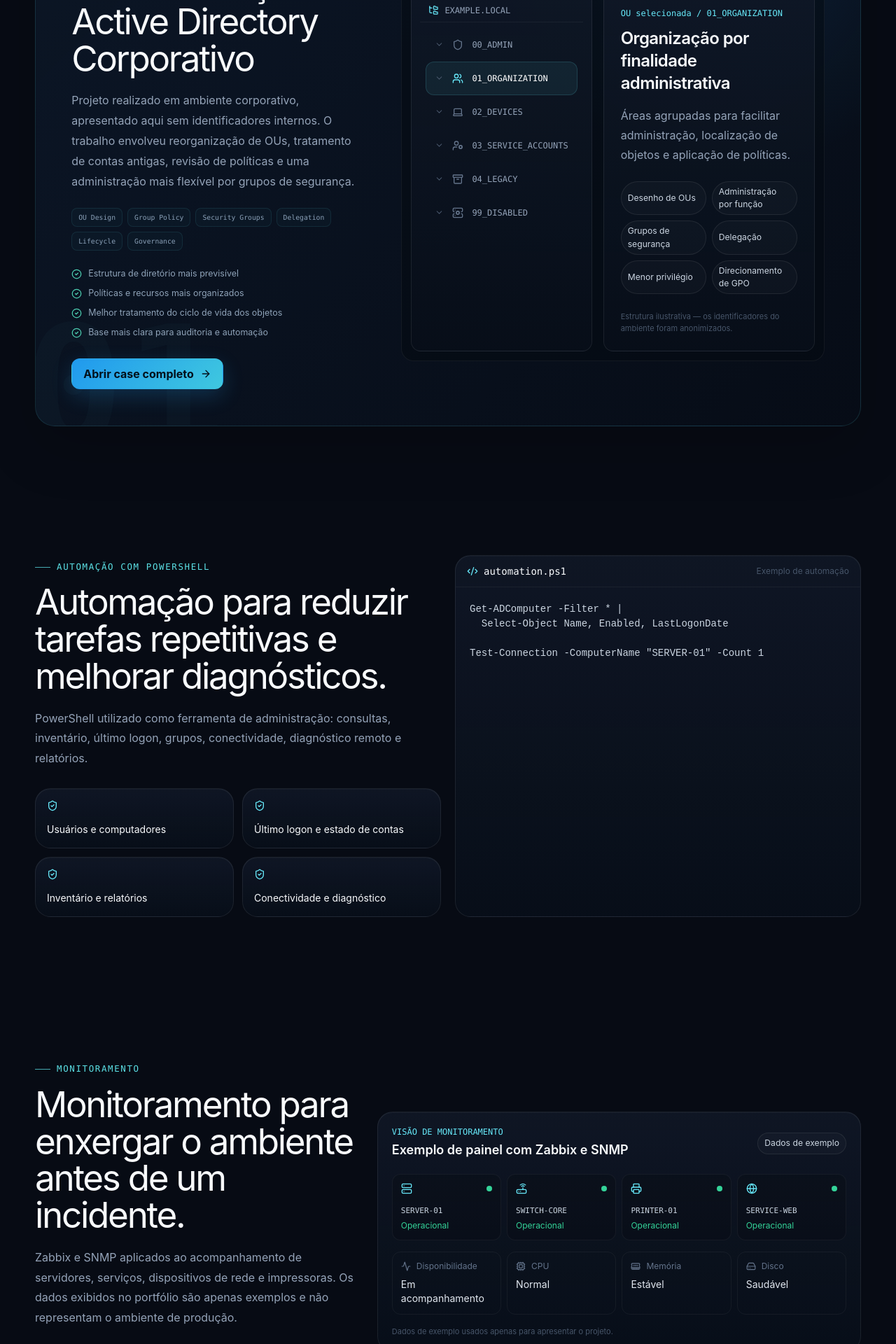
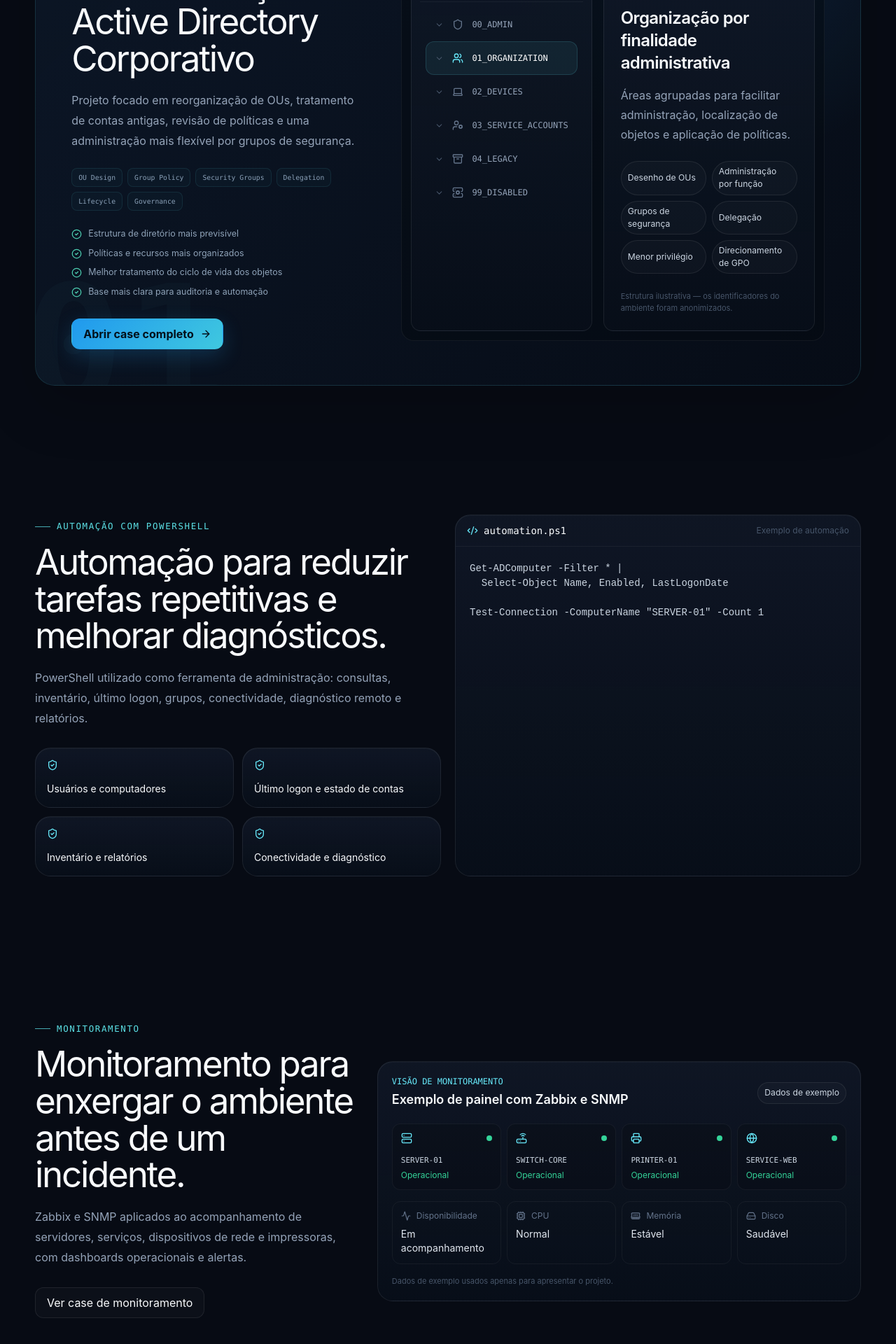
Before and after one commit to glnovais/gustavo-lima-novais-portfolio, a React (Vite) app in the folder gustavo-lima-novais-portfolio-humanizado/: page / in a window 1280 px wide. Shown: the part 1900-3820 px from the top of the page at 70% size. Built offline with nearby package versions, Linux system fonts and the light colour scheme.

Commit message:
chore: remove anonymization notices from featured cases

```diff
--- a/gustavo-lima-novais-portfolio-humanizado/src/components/sections/CaseSpotlight.tsx
+++ b/gustavo-lima-novais-portfolio-humanizado/src/components/sections/CaseSpotlight.tsx
@@ -10,7 +10,7 @@ const code = `Get-ADComputer -Filter * |
 Test-Connection -ComputerName "SERVER-01" -Count 1`;
 
 export default function CaseSpotlight() {
-  const { t } = useI18n();
+  const { locale, t } = useI18n();
 
   const automationItems = [
     t('case.automation.item1'),
@@ -26,6 +26,18 @@ export default function CaseSpotlight() {
     t('case.ad.outcome4'),
   ];
 
+  const adCopy = locale === 'en-US'
+    ? 'Project focused on OU reorganization, legacy account treatment, policy review and more flexible administration through security groups.'
+    : locale === 'es-ES'
+      ? 'Proyecto enfocado en reorganización de OUs, tratamiento de cuentas antiguas, revisión de políticas y una administración más flexible mediante grupos de seguridad.'
+      : 'Projeto focado em reorganização de OUs, tratamento de contas antigas, revisão de políticas e uma administração mais flexível por grupos de segurança.';
+
+  const monitorCopy = locale === 'en-US'
+    ? 'Zabbix and SNMP applied to monitoring servers, services, network devices and printers, with operational dashboards and alerts.'
+    : locale === 'es-ES'
+      ? 'Zabbix y SNMP aplicados al monitoreo de servidores, servicios, dispositivos de red e impresoras, con dashboards operativos y alertas.'
+      : 'Zabbix e SNMP aplicados ao acompanhamento de servidores, serviços, dispositivos de rede e impressoras, com dashboards operacionais e alertas.';
+
   return <>
     <section id="projetos" className="section featured-case-section">
       <div className="container-shell">
@@ -34,7 +46,7 @@ export default function CaseSpotlight() {
             <div className="featured-case-index mono">{t('projects.label')} / 01</div>
             <div className="section-kicker">{t('case.ad.kicker')}</div>
             <h2 className="section-title">{t('case.ad.title')}</h2>
-            <p className="section-copy mt-5">{t('case.ad.copy')}</p>
+            <p className="section-copy mt-5">{adCopy}</p>
 
             <div className="featured-case-tags" aria-label="Active Directory">
               <span>OU Design</span>
@@ -60,9 +72,7 @@ export default function CaseSpotlight() {
             <div className="featured-case-visual-head">
               <div>
                 <span className="mono">{t('case.ad.architectureLabel')}</span>
-                <small>{t('project.demoArchitecture')}</small>
               </div>
-              <span className="badge">{t('projects.anonymized')}</span>
             </div>
             <ADArchitecture />
           </div>
@@ -103,7 +113,7 @@ export default function CaseSpotlight() {
         <div className="grid xl:grid-cols-[.8fr_1.2fr] gap-7 items-center">
           <div>
             <h2 className="section-title">{t('case.monitor.title')}</h2>
-            <p className="section-copy mt-5">{t('case.monitor.copy')}</p>
+            <p className="section-copy mt-5">{monitorCopy}</p>
             <Link to="/projects/monitoring" className="btn btn-ghost mt-7">{t('case.monitor.open')}</Link>
           </div>
           <MonitoringDashboard />
```
